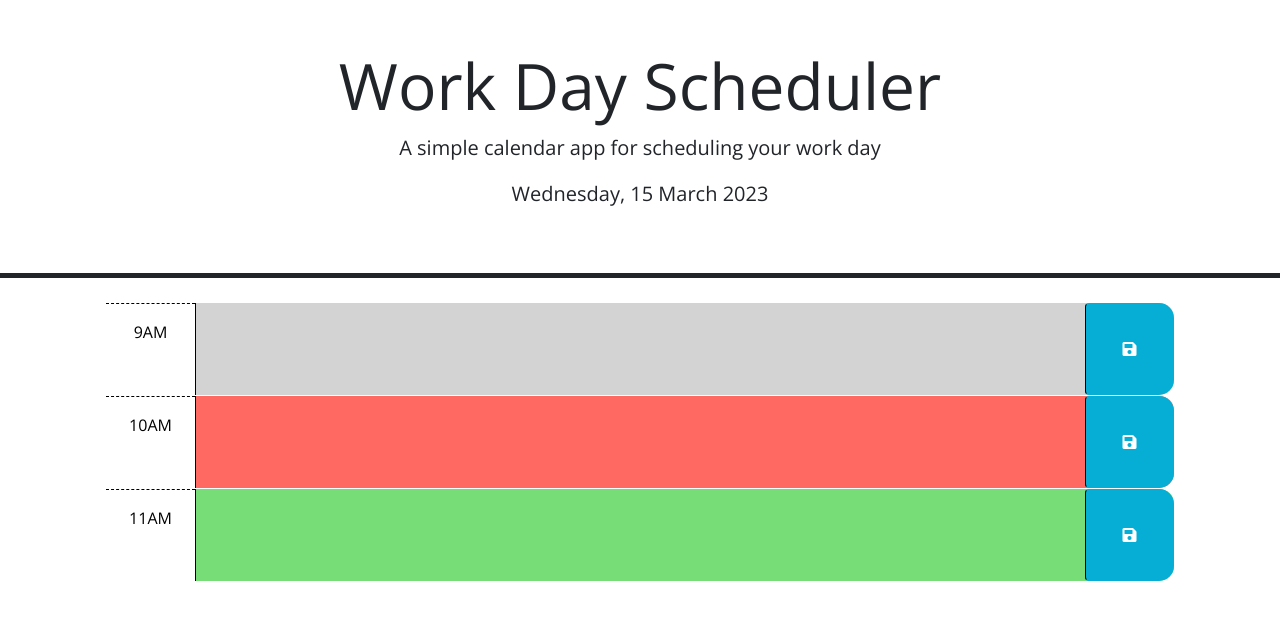
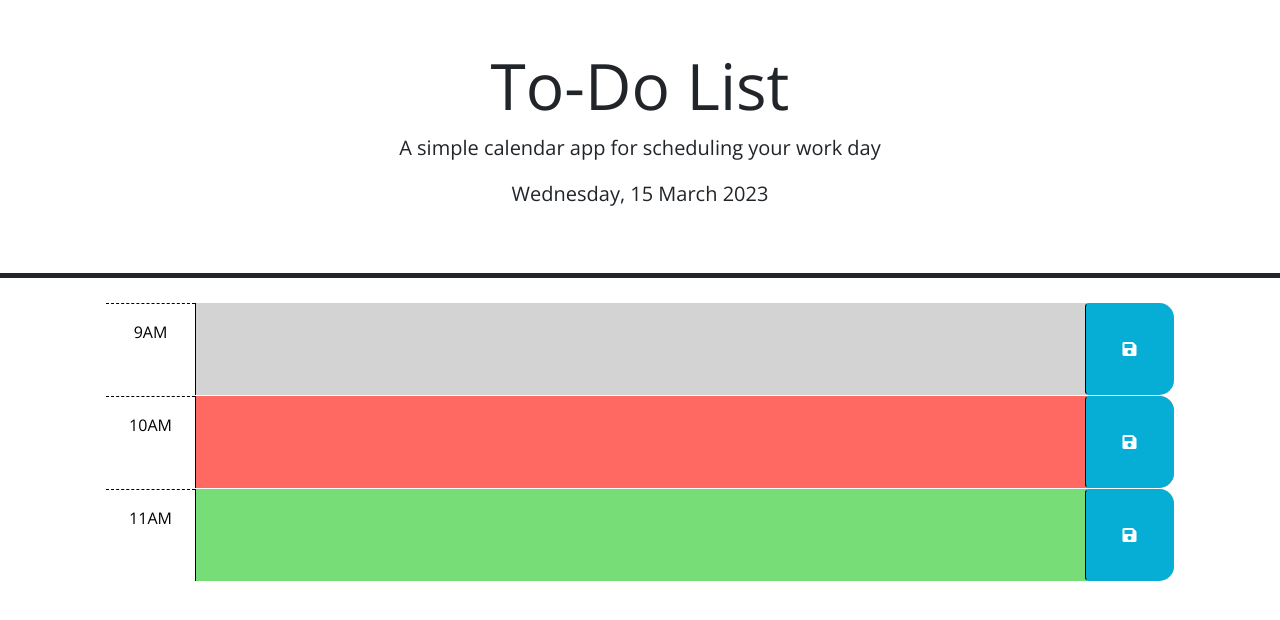
Before and after one commit to zeinahares/To-Do-List, a plain HTML site: page index.html in a window 1280 px wide. Drawn offline with nearby package versions, Linux system fonts and the light colour scheme.

Commit message:
changed title

```diff
--- a/index.html
+++ b/index.html
@@ -19,12 +19,12 @@
       rel="stylesheet"
     />
     <link rel="stylesheet" href="style.css" />
-    <title>Work Day Scheduler</title>
+    <title>To-Do List</title>
   </head>
 
   <body>
     <header class="p-5 mb-4 border-5 border-bottom border-dark text-center">
-      <h1 class="display-3">Work Day Scheduler</h1>
+      <h1 class="display-3">To-Do List</h1>
       <p class="lead">A simple calendar app for scheduling your work day</p>
       <p id="currentDay" class="lead"></p>
     </header>
```
